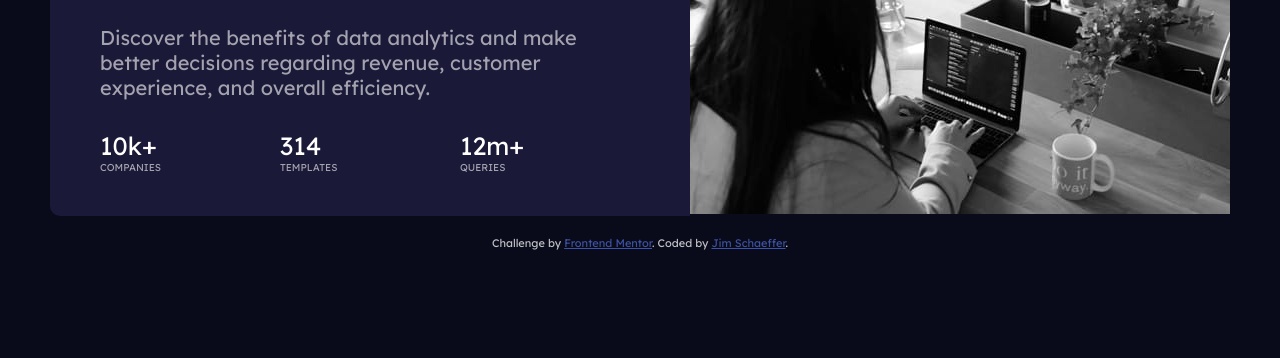
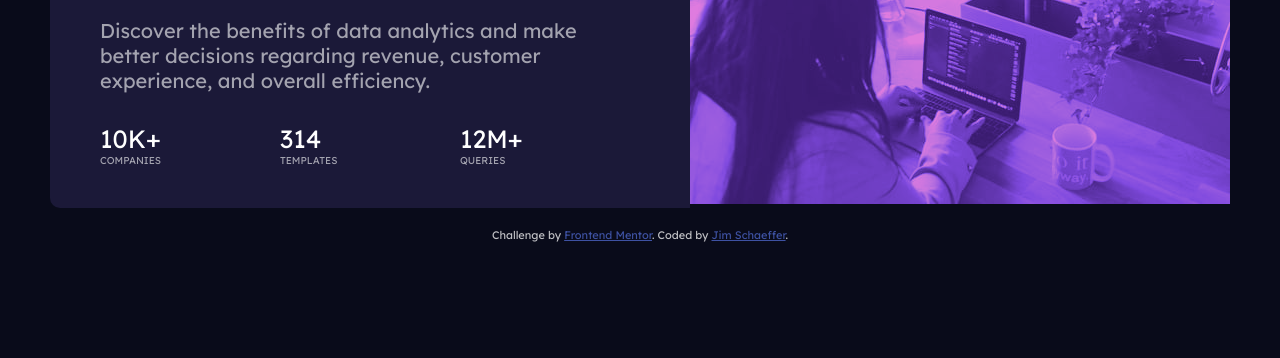
Before and after one commit to jimschaeffer/stats-preview-card-component-main, a plain HTML site: page index.html in a window 1280 px wide. Shown: the part 442-800 px from the top of the page. Drawn offline with Linux system fonts and the light colour scheme.

Commit message:
added image overlay

```diff
--- a/style.css
+++ b/style.css
@@ -29,48 +29,25 @@ body {
     align-items: center;
     flex-wrap: wrap-reverse;
     align-content: stretch;
-    height: 100%;
-    padding-top: 200px;
+    margin-top: 200px;
     gap: 0px;
   }
 
   .item1 {
-    /* flex:0 1 auto; */
-    align-self:auto;
     background-color: var(--color-blue-desaturated);
     padding: 50px;
     width: 540px;
-    height: 350px;
+    height: 349px;
     border-top-left-radius: 10px;
     border-bottom-left-radius: 10px;
   }
 
   .item2 {
-    /* flex:0 1 auto; */
-    align-self:auto;
-    width: 540px;
-    height: 446px;
-    /* background: url(images/image-header-desktop.jpg) repeat; */
-    /* background-color: #330202;
-    opacity: 0.6; */
-    /* border-top-right-radius: 10px;
-    border-bottom-right-radius: 10px; */
+    flex:0 1 auto;
+    align-self: auto;
+    border-top-right-radius: 10px;
+    border-bottom-right-radius: 10px;
   }
-
-/* IMAGE OVERLAY
-
-    .item2:before {
-        content: "";
-        display: block;
-        position: relative;
-        top: 0;
-        bottom: 0;
-        left: 0;
-        right: 0;
-        width: 100%;
-        height: 100%;
-        background: var(--color-violet-soft)
-      } */
 
   .column {
     float: left;
@@ -102,6 +79,7 @@ body {
     color: var(--color-white);
     font-size: 25px;
     padding-top: 10px;
+    text-transform: uppercase;
 }
 
 .company {
@@ -110,6 +88,10 @@ body {
     text-transform: uppercase;
 }
 
+img {
+  filter: invert(26%) sepia(35%) saturate(1014%) hue-rotate(220deg) brightness(80%) contrast(125%);
+}
+
 @media screen {
 
 }
```
